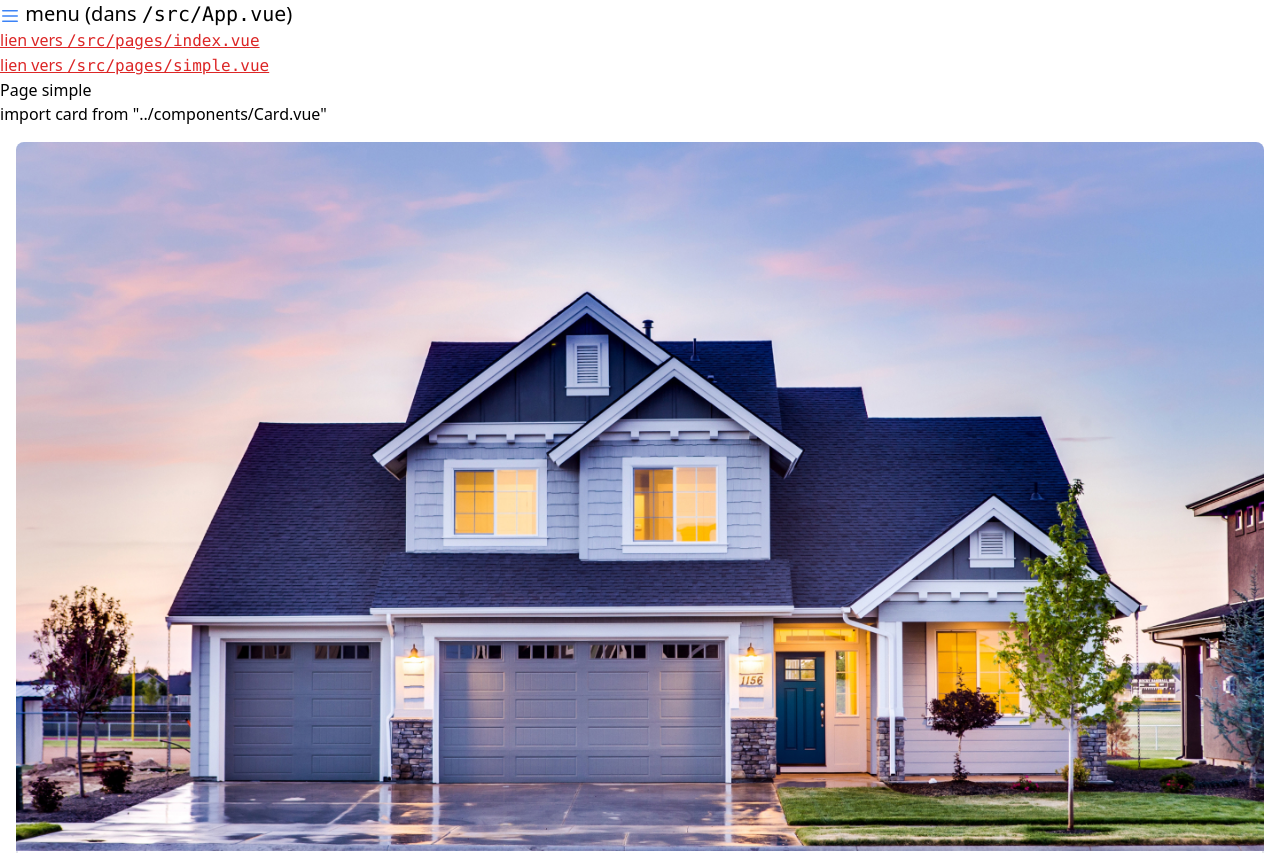
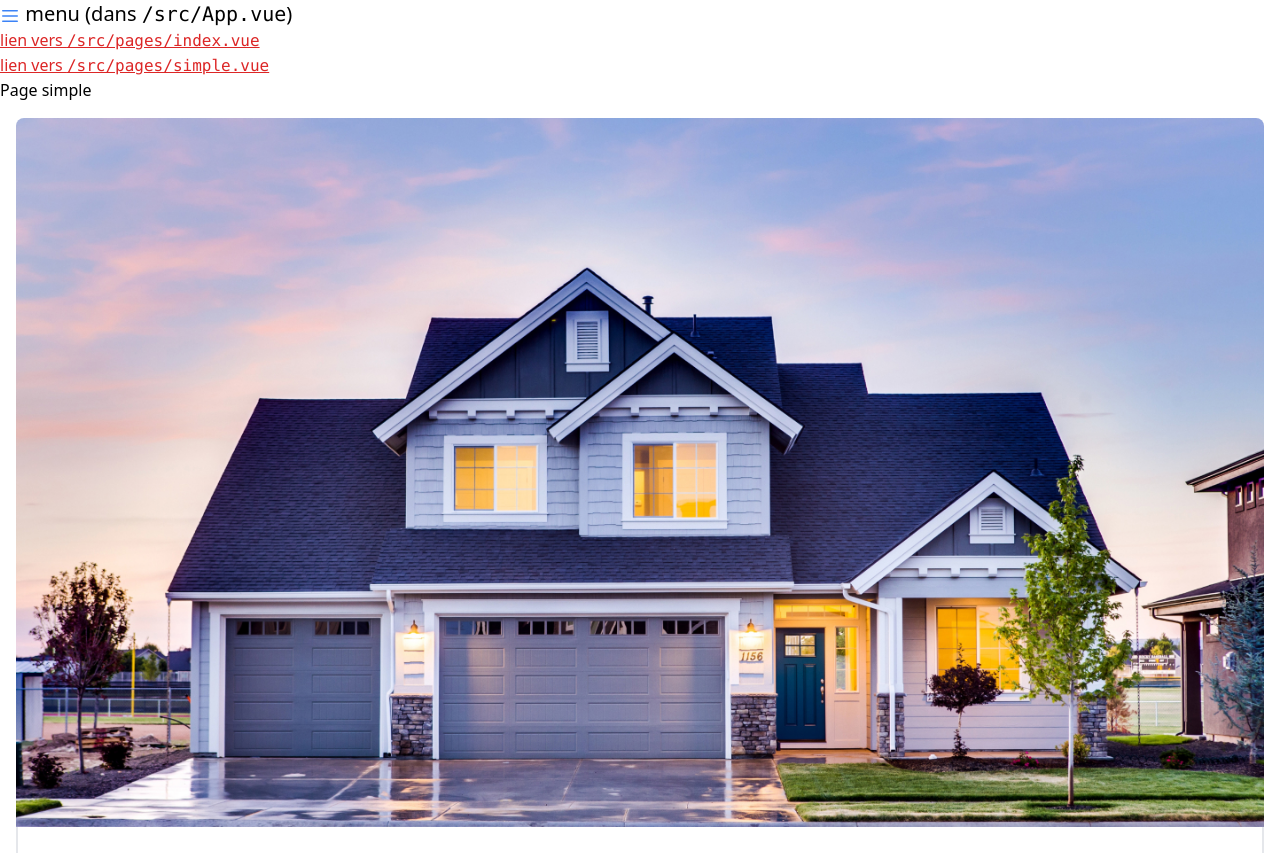
Before and after one commit to FabioGafforelli/vue3_tp01, a Vue app: page /simple in a window 1280 px wide. Shown: the top 853 px of the page. Built offline with nearby package versions, Linux system fonts and the light colour scheme.

Commit message:
page simple card

```diff
--- a/src/pages/simple.vue
+++ b/src/pages/simple.vue
@@ -1,6 +1,5 @@
 <template>
 <h1>Page simple</h1>
-import card from "../components/Card.vue"
 <card class="p-4"
 image="/public/maison1.jpg"
 titre="Beverly Springfield"
```
